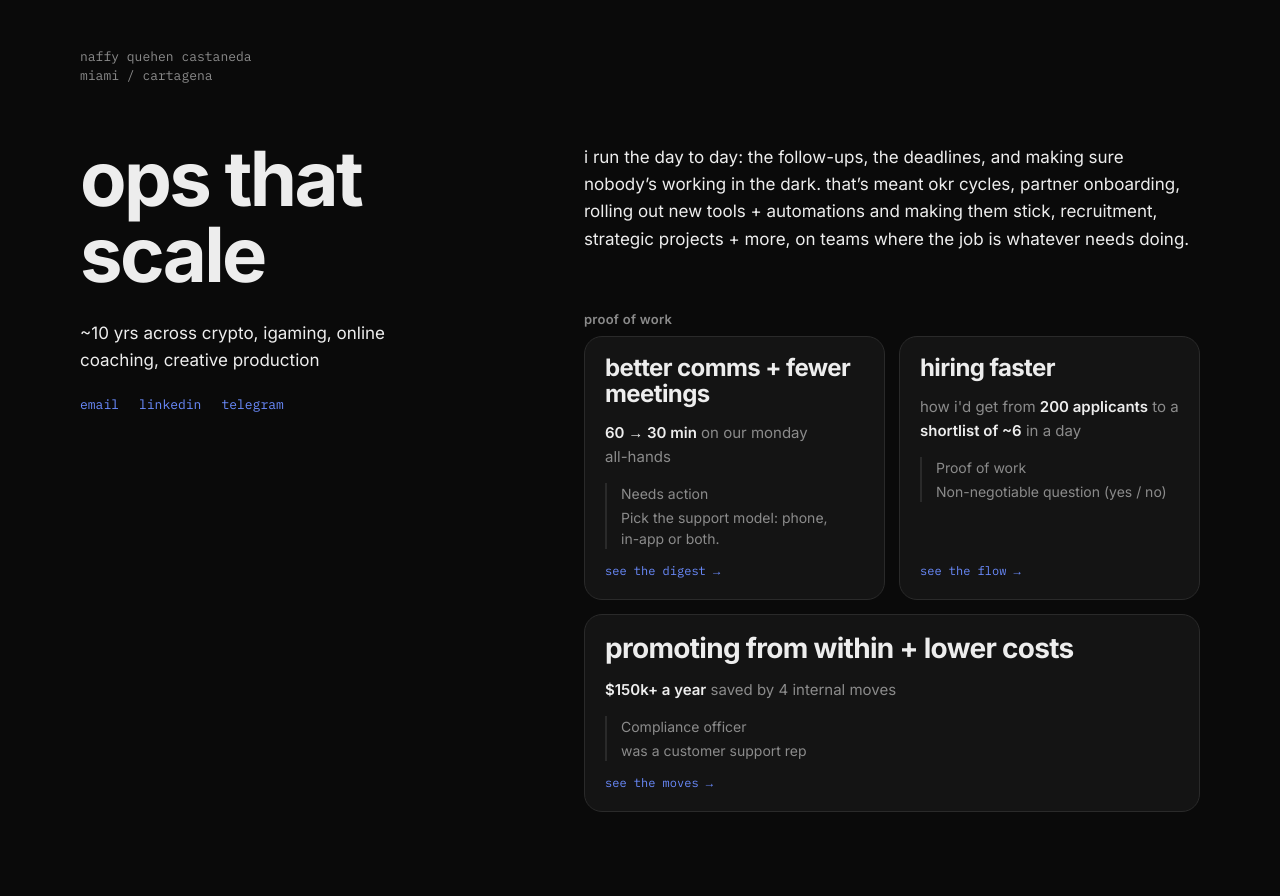
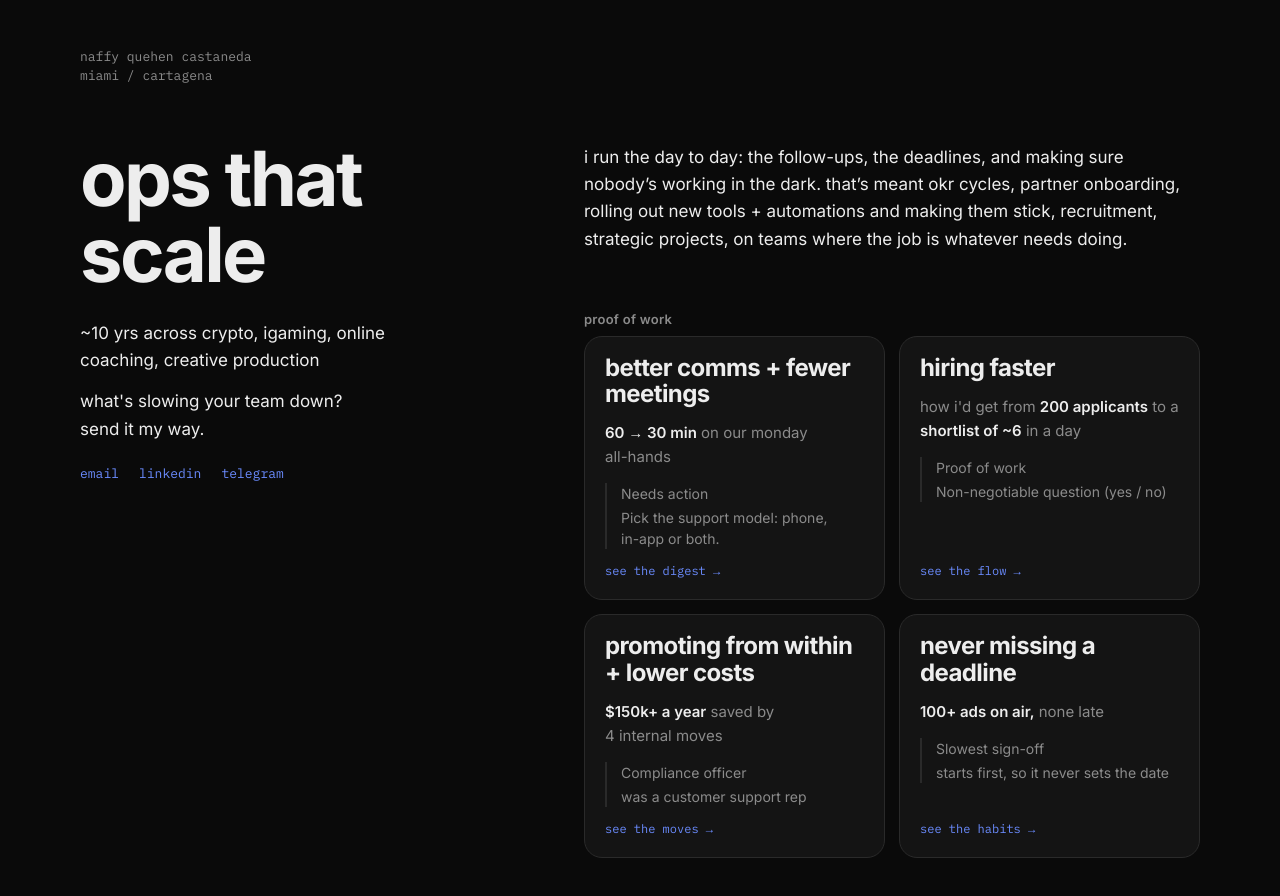
Before and after one commit to lunalunerarafa/opsportfolio, a plain HTML site: page index.html in a window 1280 px wide. Before the commit the page ends 868 px from the top, so only its background shows below. Drawn offline with Linux system fonts and the light colour scheme.

Commit message:
Add tile 4 (never missing a deadline), 2x2 grid, contact line (#26)
Co-authored-by: Cursor Agent <cursoragent@cursor.com>
Co-authored-by: lunalunerarafa <lunalunerarafa@users.noreply.github.com>

```diff
--- a/index.html
+++ b/index.html
@@ -4,7 +4,7 @@
 <meta charset="utf-8">
 <meta name="viewport" content="width=device-width,initial-scale=1">
 <title>naffy quehen castaneda · ops</title>
-<meta name="description" content="ops that scale. ~10 yrs across crypto, igaming, online coaching and creative production. proof of work: better comms + fewer meetings, hiring faster, promoting from within.">
+<meta name="description" content="ops that scale. ~10 yrs across crypto, igaming, online coaching and creative production. proof of work: better comms + fewer meetings, hiring faster, promoting from within, never missing a deadline.">
 <meta property="og:type" content="website">
 <meta property="og:title" content="naffy quehen castaneda · ops">
 <meta property="og:description" content="ops that scale. proof of work: better comms + fewer meetings, hiring faster, promoting from within + lower costs.">
@@ -113,11 +113,12 @@ ol.steps li::before{content:counter(r);position:absolute;left:0;top:12px;width:2
  <div class="top"><span class="nm">naffy quehen castaneda</span><span class="nm">miami / cartagena</span></div>
  <h1>ops that scale</h1>
  <p class="ln">~10 yrs across crypto, igaming, online coaching, creative production</p>
+ <p class="ln" style="margin-top:14px;color:var(--tx)">what's slowing your team down? <span class="nw">send it my way.</span></p>
  <div class="ct"><a href="mailto:naffy.castaneda@gmail.com">email</a><a href="https://www.linkedin.com/in/naffy-andrea-castaneda" target="_blank" rel="noopener">linkedin</a><a href="https://t.me/naffyandrea" target="_blank" rel="noopener">telegram</a></div>
 </aside>
 
 <main class="R">
- <p class="bl">i run the day to day: the follow-ups, the deadlines, and making sure nobody’s working in the dark. that’s meant okr cycles, partner onboarding, rolling out new tools + automations and making them stick, recruitment, strategic projects + more, on teams where the job is whatever needs doing.</p>
+ <p class="bl">i run the day to day: the follow-ups, the deadlines, and making sure nobody’s working in the dark. that’s meant okr cycles, partner onboarding, rolling out new tools + automations and making them stick, recruitment, strategic projects, on teams where the job is whatever needs doing.</p>
 
  <h2>proof of work</h2>
  <div class="pg" id="pg"></div>
@@ -201,6 +202,19 @@ ol.steps li::before{content:counter(r);position:absolute;left:0;top:12px;width:2
 <p class="dl" style="margin:28px 0 0">worth asking before you post a role: who's already doing part of the job?</p>
 </div>
 </dialog>
+<dialog id="dlg4" aria-label="never missing a deadline">
+<div class="dc">
+<div class="xb"><button type="button">close ✕</button></div>
+<h3 class="dh">never missing a deadline</h3>
+<p class="dl">100+ ads across markets, each with its own rules, budget and air date. none went out late.</p>
+<h2>protecting a deadline</h2>
+<div class="mv"><b>count back from the date.</b><span>every earlier deadline gets set from it.</span></div>
+<div class="mv"><b>start the slowest sign-off first.</b><span>legal, a partner or one stakeholder usually sets the real timeline.</span></div>
+<div class="mv"><b>set a last day for changes, and hold it.</b><span>late changes are what make dates slip.</span></div>
+<div class="mv"><b>give every piece one owner.</b><span>hand it out, then track everything in one place.</span></div>
+<p class="dl" style="margin:28px 0 0">worth asking before your next launch: what's the last day anything can change?</p>
+</div>
+</dialog>
 <script>
 const pg=document.getElementById('pg');
 const t1=`<button type="button" class="pc feat half" data-d="dlg" aria-haspopup="dialog">
@@ -213,12 +227,17 @@ const t2=`<button type="button" class="pc feat half" data-d="dlg2" aria-haspopup
 <p class="fs">how i'd get from <b>200 applicants</b> to a <b>shortlist of ~6</b> in a day</p>
 <div class="pk"><div>Proof of work</div><div>Non-negotiable question (yes / no)</div></div>
 <span class="go">see the flow →</span></button>`;
-const t3=`<button type="button" class="pc feat" data-d="dlg3" aria-haspopup="dialog">
+const t3=`<button type="button" class="pc feat half" data-d="dlg3" aria-haspopup="dialog">
 <h3>promoting from within + lower costs</h3>
 <p class="fs"><b>$150k+ a year</b> saved by <span class="nw">4 internal moves</span></p>
 <div class="pk"><div>Compliance officer</div><div>was a customer support rep</div></div>
 <span class="go">see the moves →</span></button>`;
-pg.innerHTML=t1+t2+t3;
+const t4=`<button type="button" class="pc feat half" data-d="dlg4" aria-haspopup="dialog">
+<h3>never missing a deadline</h3>
+<p class="fs"><b>100+ ads on air,</b> none late</p>
+<div class="pk"><div>Slowest sign-off</div><div>starts first, so it never sets the date</div></div>
+<span class="go">see the habits →</span></button>`;
+pg.innerHTML=t1+t2+t3+t4;
 const lock=v=>{try{document.body.style.overflow=v}catch(e){}};
 document.querySelectorAll('[data-d]').forEach(b=>b.onclick=()=>{const d=document.getElementById(b.dataset.d);d.showModal();lock('hidden');d.querySelector('.dc').scrollTop=0});
 document.querySelectorAll('dialog').forEach(d=>{
```
